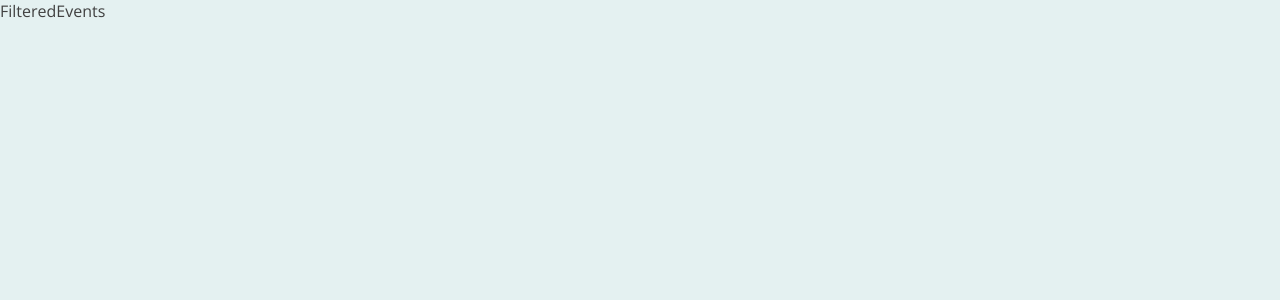
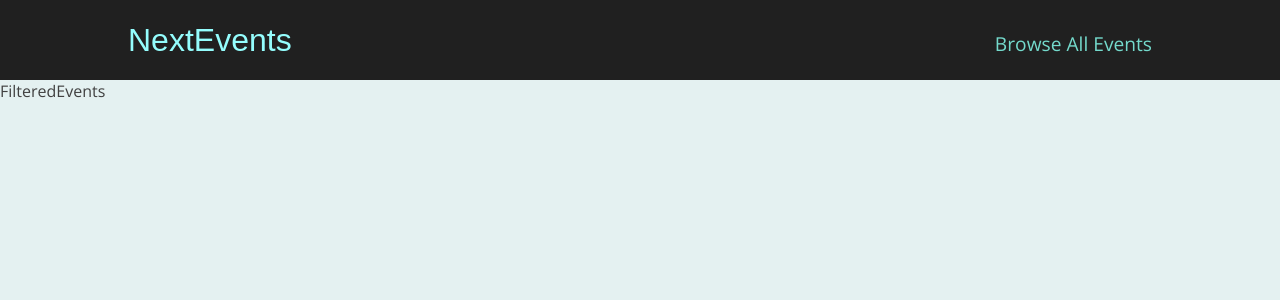
Before and after one commit to Ishanz23/nextjs-event-manager, a Next.js app: page /events in a window 1280 px wide. Shown: the top 300 px of the page. Built offline with nearby package versions, Linux system fonts and the light colour scheme.

Commit message:
feat: Navigation and Layout added

```diff
--- /dev/null
+++ b/components/layout/Header.js
@@ -0,0 +1,20 @@
+import Link from 'next/link'
+
+import classes from './Header.module.css'
+
+export default function Header() {
+  return (
+    <header className={classes.header}>
+      <div className={classes.logo}>
+        <Link href='/'>NextEvents</Link>
+      </div>
+      <nav className={classes.navigation}>
+        <ul>
+          <li>
+            <Link href='events'>Browse All Events</Link>
+          </li>
+        </ul>
+      </nav>
+    </header>
+  )
+}
--- /dev/null
+++ b/components/layout/Header.module.css
@@ -0,0 +1,41 @@
+.header {
+  width: 100%;
+  display: flex;
+  justify-content: space-between;
+  align-items: baseline;
+  padding: 1rem 10%;
+  height: 5rem;
+  background-color: #202020;
+}
+
+.logo {
+  font-size: 1.5rem;
+  color: white;
+  font-family: 'Fira', sans-serif;
+  height: 100%;
+  display: flex;
+  justify-content: center;
+  align-items: center;
+  color: #94fdfd;
+}
+
+.logo a {
+  text-decoration: none;
+  color: #94fdfd;
+}
+
+.navigation a {
+  text-decoration: none;
+  color: #74dacc;
+  font-size: 1rem;
+}
+
+@media (min-width: 768px) {
+  .logo {
+    font-size: 2rem;
+  }
+
+  .navigation a {
+    font-size: 1.2rem;
+  }
+}
--- /dev/null
+++ b/components/layout/Layout.js
@@ -0,0 +1,11 @@
+import { Fragment } from 'react'
+import Header from './Header'
+
+export default function Layout(props) {
+  return (
+    <Fragment>
+      <Header />
+      <main>{props.children}</main>
+    </Fragment>
+  )
+}
--- a/pages/_app.js
+++ b/pages/_app.js
@@ -1,7 +1,12 @@
 import '../styles/globals.css'
+import Layout from '../components/layout/Layout'
 
 function MyApp({ Component, pageProps }) {
-  return <Component {...pageProps} />
+  return (
+    <Layout>
+      <Component {...pageProps} />
+    </Layout>
+  )
 }
 
 export default MyApp
```
